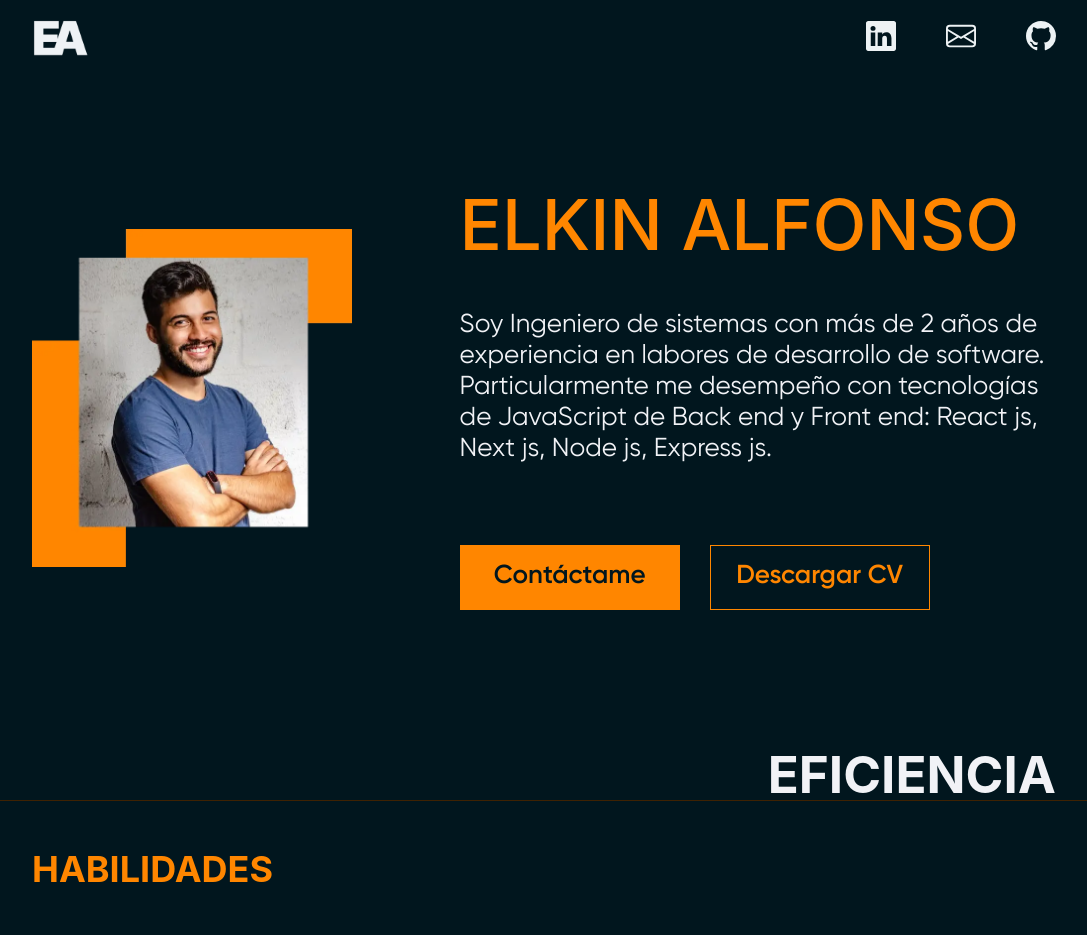
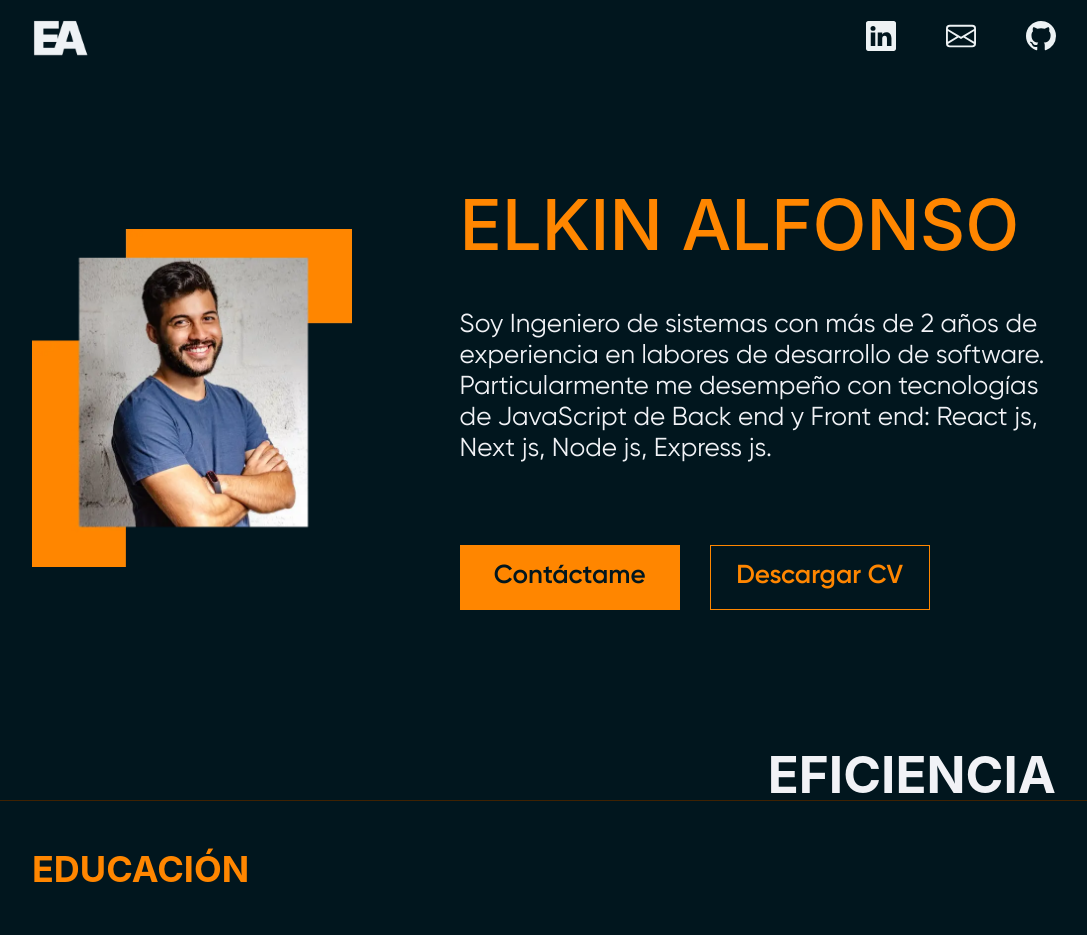
Before and after one commit to eldalco/portfolio, a Next.js app: page / in a window 1280 px wide. Shown: the top 935 px of the page, without its empty margins (96-1183 px from the left). Built offline with nearby package versions, Linux system fonts and the light colour scheme.

Commit message:
Component Imported in index.js

```diff
--- a/pages/index.js
+++ b/pages/index.js
@@ -1,5 +1,6 @@
 import styles from '../styles/Home.module.css'
 import SectionHero from '../components/SectionHero'
+import SectionEducation from "../components/SectionEducation"
 import SectionSkills from '../components/SectionSkills'
 import SectionPortfolio from '../components/SectionPortfolio'
 import SectionContact from '../components/SectionContact'
@@ -10,6 +11,7 @@ export default function Home() {
     <div>
       <Nav />
       <SectionHero />
+      <SectionEducation />
       <SectionSkills />
       <SectionPortfolio />
       <SectionContact />
```
